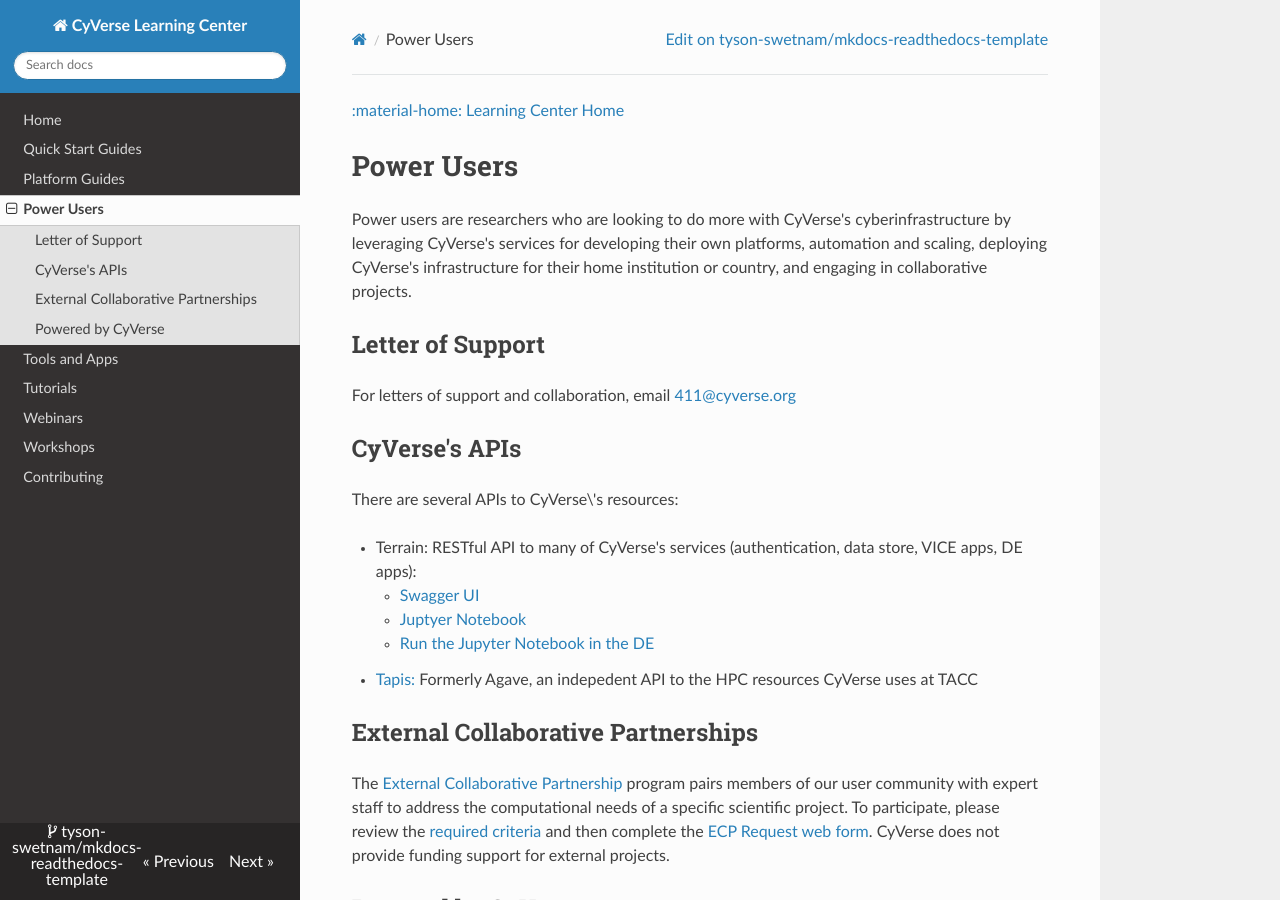
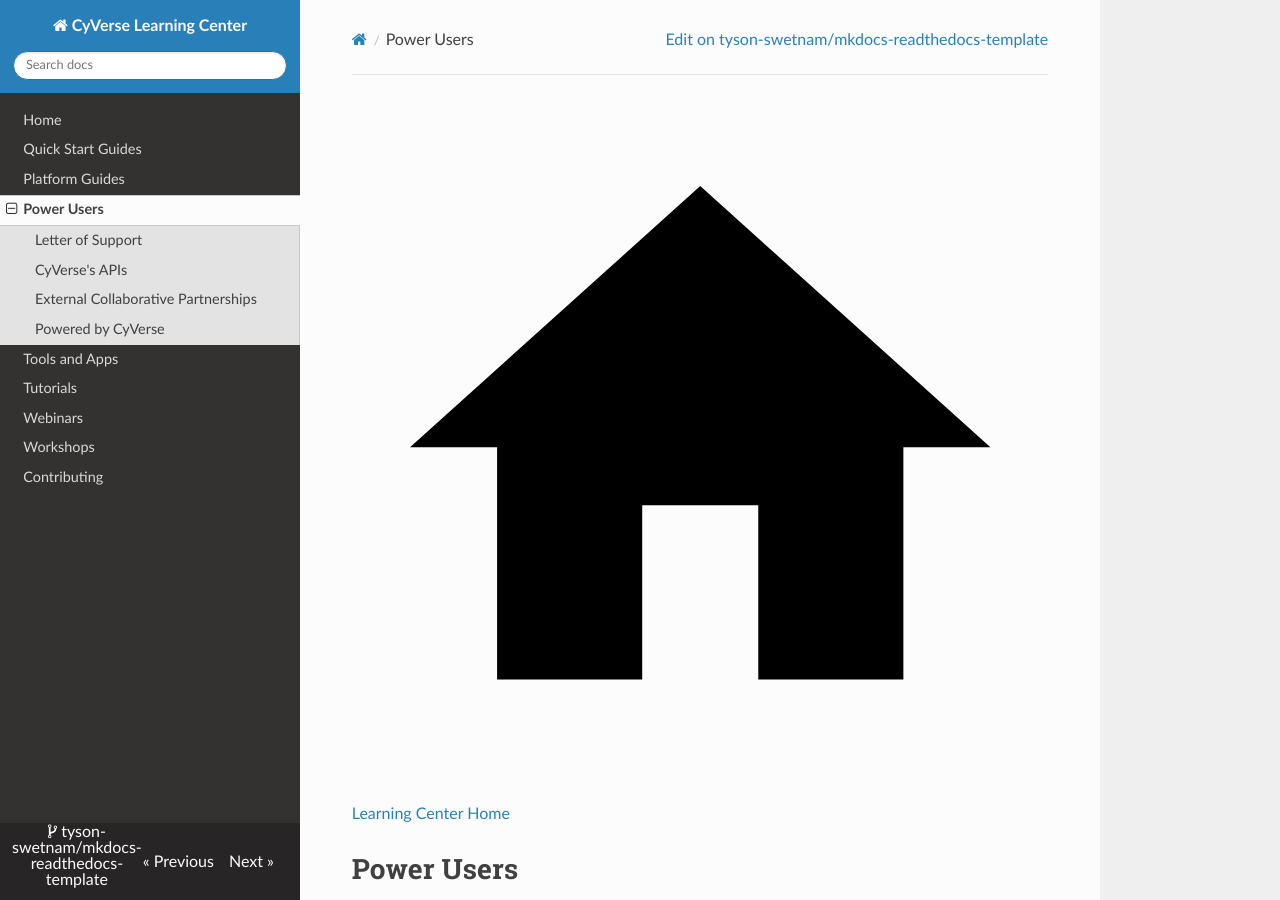
Before and after one commit to tyson-swetnam/mkdocs-learning-materials-home, an MkDocs documentation site: the page built from docs/power_users.md, in a window 1280 px wide and 900 px high. Built offline with MkDocs 1.6.1, drawn with Linux system fonts in a browser that asks for light colours; nearby versions of some CDN libraries.

Commit message:
Update mkdocs.yml

```diff
--- a/mkdocs.yml
+++ b/mkdocs.yml
@@ -27,3 +27,43 @@
 # Reset theme to readthedocs
 theme:
   name: readthedocs
+
+# Extensions
+markdown_extensions:
+  - admonition
+  - abbr
+  - attr_list
+  - def_list
+  - footnotes
+  - meta
+  - md_in_html
+  - toc:
+      permalink: true
+  - pymdownx.arithmatex:
+      generic: true
+  - pymdownx.betterem:
+      smart_enable: all
+  - pymdownx.caret
+  - pymdownx.critic
+  - pymdownx.details
+  - pymdownx.emoji:
+      emoji_index: !!python/name:materialx.emoji.twemoji
+      emoji_generator: !!python/name:materialx.emoji.to_svg
+  - pymdownx.highlight
+  - pymdownx.inlinehilite
+  - pymdownx.keys
+  - pymdownx.magiclink:
+      repo_url_shorthand: true
+      user: squidfunk
+      repo: mkdocs-material
+  - pymdownx.mark
+  - pymdownx.smartsymbols
+  - pymdownx.superfences:
+      custom_fences:
+        - name: mermaid
+          class: mermaid
+          format: !!python/name:pymdownx.superfences.fence_code_format
+  - pymdownx.tabbed
+  - pymdownx.tasklist:
+      custom_checkbox: true
+  - pymdownx.tilde
```
